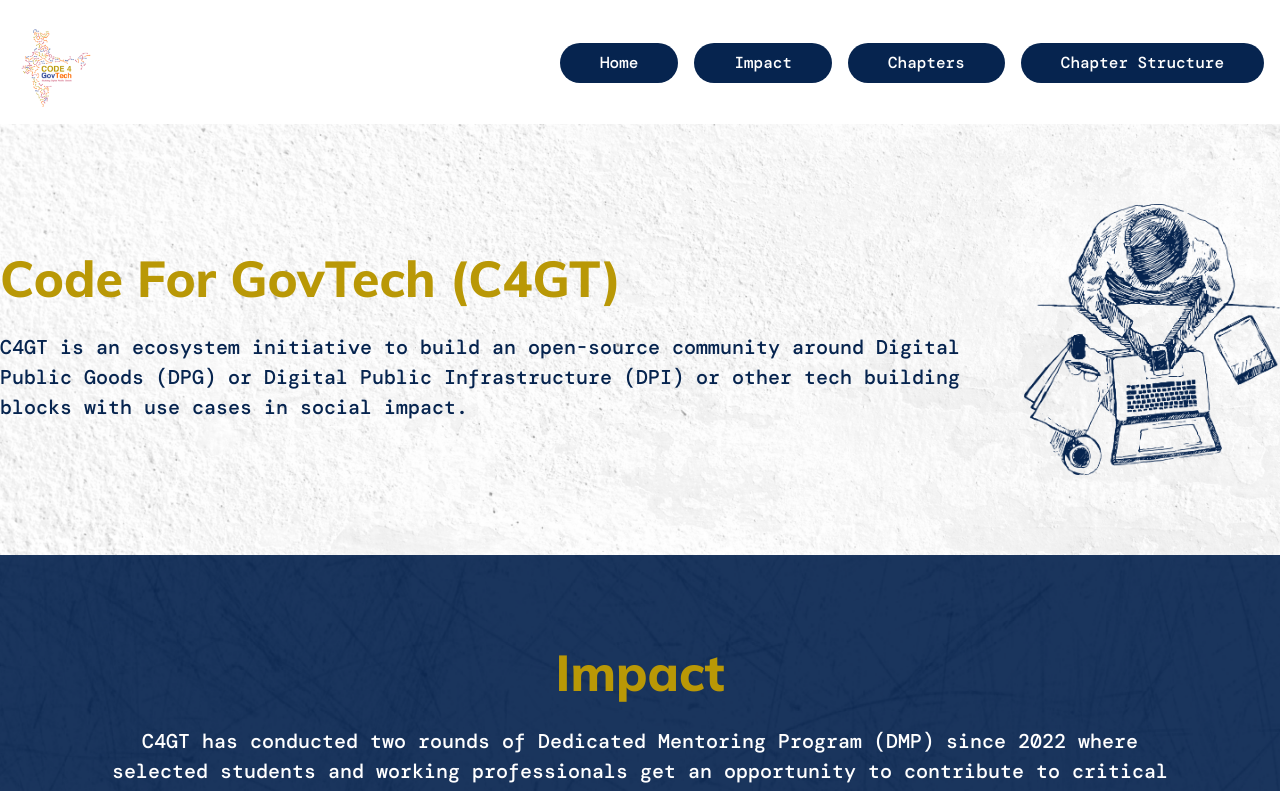
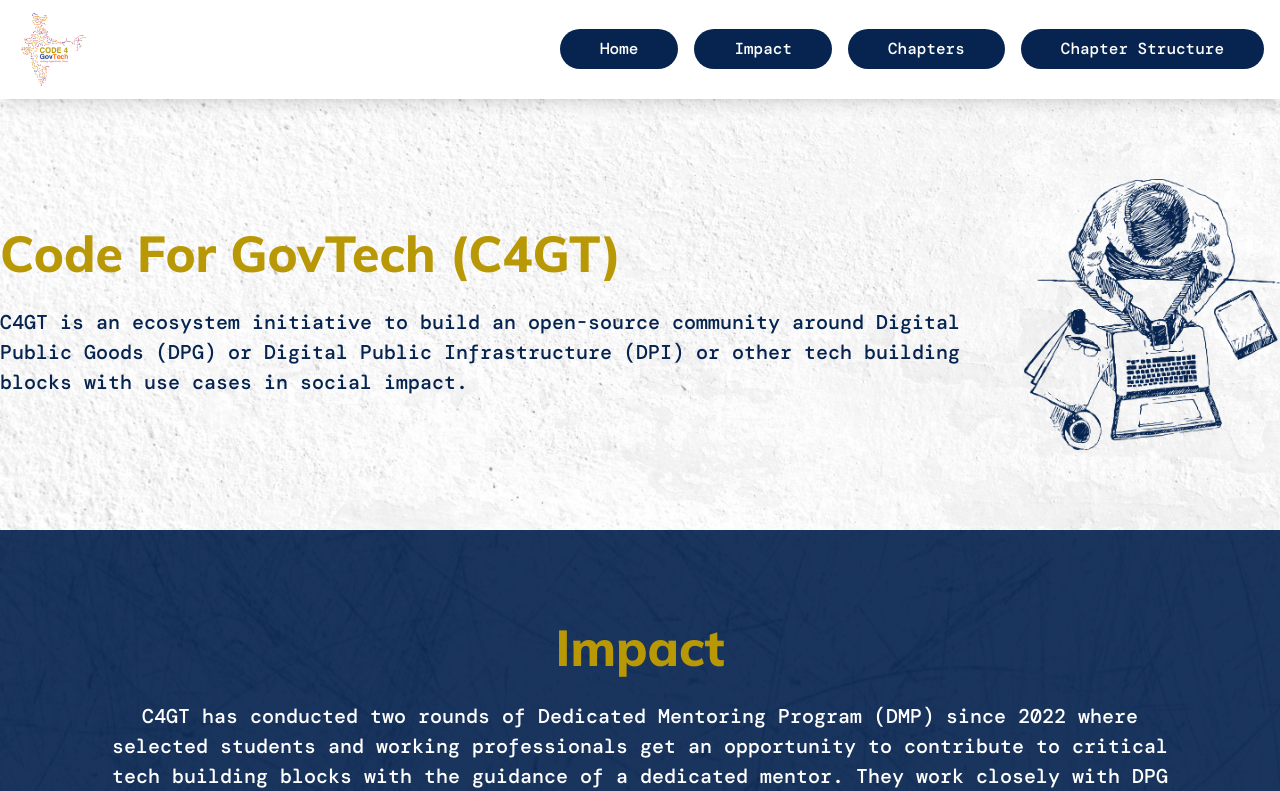
Before and after one commit to Lahu19/landing-pageofGovtech, a Next.js app: page / in a window 1280 px wide. Shown: the top 791 px of the page. Built offline with nearby package versions, Linux system fonts and the light colour scheme.

Commit message:
feat: navbar
Signed-off-by: Shruti3004 <mail2shruti.ag@gmail.com>

```diff
--- a/src/components/navbar.tsx
+++ b/src/components/navbar.tsx
@@ -26,7 +26,7 @@
   }, []);
 
   return (
-    <div>
+    <div className="sticky top-0 z-10 bg-white shadow-lg">
       {isSmallScreen ? (
         <div>
           <div className="flex py-2 container mx-auto justify-between px-5">
@@ -69,7 +69,7 @@
                 offset={-50}
                 onClick={closeSidebar}
               >
-                <button className="bg-primary cursor-pointer hover:bg-[#b99806] hover:text-primary mr-4 text-white px-10 py-2 rounded-full font-mono-medium text-[16px] mt-4 w-full">
+                <button className="bg-primary cursor-pointer hover.bg-[#b99806] hover:text-primary mr-4 text-white px-10 py-2 rounded-full font-mono-medium text-[16px] mt-4 w-full">
                   Impact
                 </button>
               </Link>
@@ -80,7 +80,7 @@
                 offset={-50}
                 onClick={closeSidebar}
               >
-                <button className="bg-primary cursor-pointer hover:bg-[#b99806] hover:text-primary mr-4 text-white px-10 py-2 rounded-full font-mono-medium text-[16px] mt-4 w-full">
+                <button className="bg-primary cursor-pointer hover.bg-[#b99806] hover:text-primary mr-4 text-white px-10 py-2 rounded-full font-mono-medium text-[16px] mt-4 w-full">
                   Chapters
                 </button>
               </Link>
@@ -91,7 +91,7 @@
                 offset={-50}
                 onClick={closeSidebar}
               >
-                <button className="bg-primary cursor-pointer hover:bg-[#b99806] hover:text-primary mr-4 text-white px-10 py-2 rounded-full font-mono-medium text-[16px] mt-4 w-full">
+                <button className="bg-primary cursor-pointer hover.bg-[#b99806] hover:text-primary mr-4 text-white px-10 py-2 rounded-full font-mono-medium text-[16px] mt-4 w-full">
                   Chapter Structure
                 </button>
               </Link>
@@ -99,23 +99,23 @@
           )}
         </div>
       ) : (
-        <nav className="bg-white px-4 pt-6 pb-3 flex container mx-auto justify-between items-center">
+        <nav className="bg-white px-4 py-2 flex container mx-auto justify-between items-center">
           <div>
-            <img src="./images/logo.png" width={"80px"} />
+            <img src="./images/logo.png" width={"75px"} />
           </div>
-          <div className="flex mt-[-10px]">
+          <div className="flex">
             <Link to="home" smooth={true} duration={500} offset={-50}>
-              <button className="bg-primary cursor-pointer hover:bg-[#b99806] hover:text-primary mr-4 text-white px-10 py-2 rounded-full font-mono-medium w-fit text-[16px]">
+              <button className="bg-primary cursor-pointer hover.bg-[#b99806] hover:text-primary mr-4 text-white px-10 py-2 rounded-full font-mono-medium w-fit text-[16px]">
                 Home
               </button>
             </Link>
             <Link to="impact" smooth={true} duration={500} offset={-50}>
-              <button className="bg-primary cursor-pointer hover:bg-[#b99806] hover:text-primary mr-4 text-white px-10 py-2 rounded-full font-mono-medium w-fit text-[16px]">
+              <button className="bg-primary cursor-pointer hover.bg-[#b99806] hover:text-primary mr-4 text-white px-10 py-2 rounded-full font-mono-medium w-fit text-[16px]">
                 Impact
               </button>
             </Link>
             <Link to="chapters" smooth={true} duration={500} offset={-50}>
-              <button className="bg-primary cursor-pointer hover:bg-[#b99806] hover:text-primary mr-4 text-white px-10 py-2 rounded-full font-mono-medium w-fit text-[16px]">
+              <button className="bg-primary cursor-pointer hover.bg-[#b99806] hover:text-primary mr-4 text-white px-10 py-2 rounded-full font-mono-medium w-fit text-[16px]">
                 Chapters
               </button>
             </Link>
@@ -125,7 +125,7 @@
               duration={500}
               offset={-50}
             >
-              <button className="bg-primary cursor-pointer hover:bg-[#b99806] hover:text-primary text-white px-10 py-2 rounded-full font-mono-medium w-fit text-[16px]">
+              <button className="bg-primary cursor-pointer hover.bg-[#b99806] hover:text-primary text-white px-10 py-2 rounded-full font-mono-medium w-fit text-[16px]">
                 Chapter Structure
               </button>
             </Link>
```
